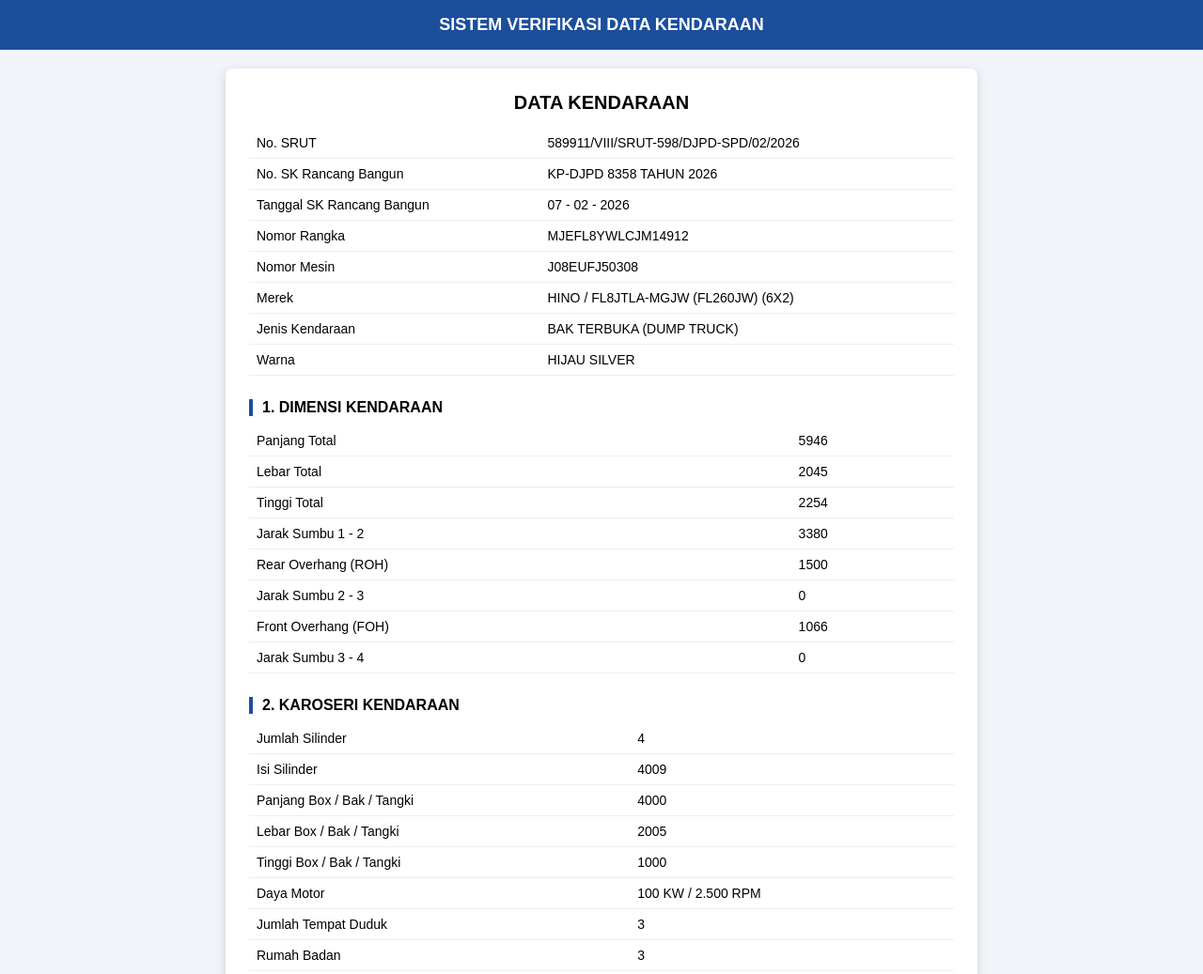
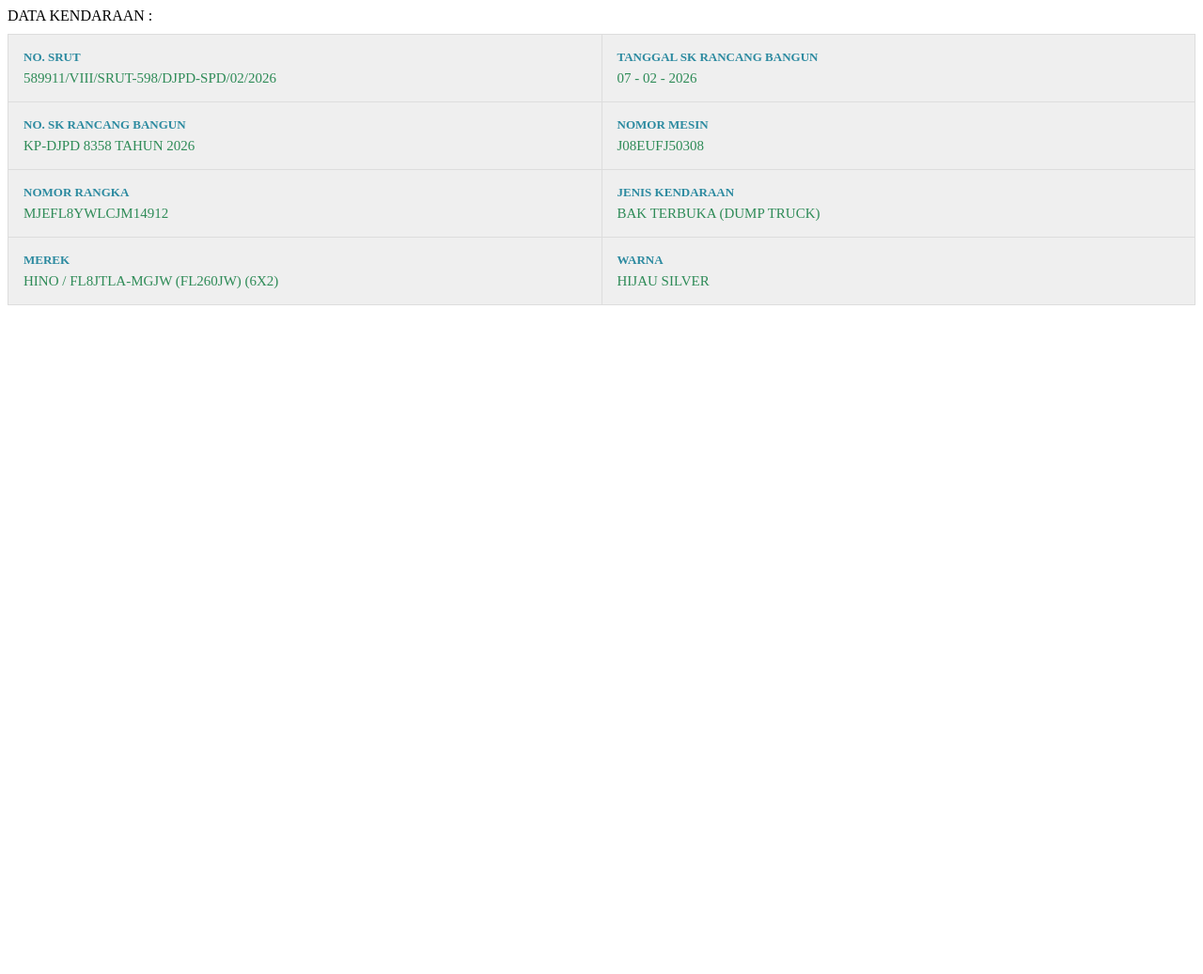
Before and after one commit to datasertifikasi/ujitiperb_dephub.go.id, a plain HTML site: page index.html in a window 1280 px wide. Shown: the top 1037 px of the page at 94% size. After the commit the page ends 800 px from the top, so only its background shows below. Drawn offline with Linux system fonts and the light colour scheme.

Commit message:
Enhance vehicle data display in index.html
Added new vehicle data section with improved styling.

```diff
--- a/index.html
+++ b/index.html
@@ -1,186 +1,83 @@
-<!DOCTYPE html>
+<div class="section">DATA KENDARAAN :</div>
 
-<html>
-<head>
-<meta charset="UTF-8">
-<title>Verifikasi Data Kendaraan</title>
-<meta name="viewport" content="width=device-width, initial-scale=1">
+<table class="table2">
+
+<tr>
+<td>
+<div class="label">NO. SRUT</div>
+<div class="value">589911/VIII/SRUT-598/DJPD-SPD/02/2026</div>
+</td>
+
+<td>
+<div class="label">TANGGAL SK RANCANG BANGUN</div>
+<div class="value">07 - 02 - 2026</div>
+</td>
+</tr>
+
+<tr>
+<td>
+<div class="label">NO. SK RANCANG BANGUN</div>
+<div class="value">KP-DJPD 8358 TAHUN 2026</div>
+</td>
+
+<td>
+<div class="label">NOMOR MESIN</div>
+<div class="value">J08EUFJ50308</div>
+</td>
+</tr>
+
+<tr>
+<td>
+<div class="label">NOMOR RANGKA</div>
+<div class="value">MJEFL8YWLCJM14912</div>
+</td>
+
+<td>
+<div class="label">JENIS KENDARAAN</div>
+<div class="value">BAK TERBUKA (DUMP TRUCK)</div>
+</td>
+</tr>
+
+<tr>
+<td>
+<div class="label">MEREK</div>
+<div class="value">HINO / FL8JTLA-MGJW (FL260JW) (6X2)</div>
+</td>
+
+<td>
+<div class="label">WARNA</div>
+<div class="value">HIJAU SILVER</div>
+</td>
+</tr>
+
+</table>
 
 <style>
 
-body{
-font-family:Arial;
-background:#f1f4f8;
-margin:0;
-}
-
-.header{
-background:#1b4f9c;
-color:white;
-text-align:center;
-padding:16px;
-font-size:18px;
-font-weight:bold;
-}
-
-.container{
-max-width:750px;
-margin:20px auto;
-background:white;
-padding:25px;
-border-radius:8px;
-box-shadow:0 3px 12px rgba(0,0,0,0.15);
-}
-
-.title{
-font-size:20px;
-margin-bottom:15px;
-text-align:center;
-font-weight:bold;
-}
-
-.section{
-margin-top:25px;
-font-size:16px;
-font-weight:bold;
-border-left:4px solid #1b4f9c;
-padding-left:10px;
-}
-
-.table{
+.table2{
 width:100%;
 border-collapse:collapse;
 margin-top:10px;
 }
 
-.table td{
-padding:8px;
-border-bottom:1px solid #eee;
-font-size:14px;
+.table2 td{
+width:50%;
+background:#efefef;
+padding:16px;
+border:1px solid #ddd;
+vertical-align:top;
 }
 
-.qr{
-text-align:center;
-margin-top:20px;
+.label{
+font-size:13px;
+color:#2c8aa0;
+font-weight:bold;
+margin-bottom:6px;
 }
 
-button{
-margin-top:15px;
-padding:12px;
-width:100%;
-background:#28a745;
-color:white;
-border:none;
-border-radius:6px;
+.value{
+color:#2e8b57;
 font-size:15px;
-cursor:pointer;
 }
 
 </style>
-
-</head>
-
-<body>
-
-<div class="header">
-SISTEM VERIFIKASI DATA KENDARAAN
-</div>
-
-<div class="container">
-
-<div class="title">
-DATA KENDARAAN
-</div>
-
-<table class="table">
-
-<tr><td>No. SRUT</td><td>589911/VIII/SRUT-598/DJPD-SPD/02/2026</td></tr>
-<tr><td>No. SK Rancang Bangun</td><td>KP-DJPD 8358 TAHUN 2026</td></tr>
-<tr><td>Tanggal SK Rancang Bangun</td><td>07 - 02 - 2026</td></tr>
-<tr><td>Nomor Rangka</td><td>MJEFL8YWLCJM14912</td></tr>
-<tr><td>Nomor Mesin</td><td>J08EUFJ50308</td></tr>
-<tr><td>Merek</td><td>HINO / FL8JTLA-MGJW (FL260JW) (6X2)</td></tr>
-<tr><td>Jenis Kendaraan</td><td>BAK TERBUKA (DUMP TRUCK)</td></tr>
-<tr><td>Warna</td><td>HIJAU SILVER</td></tr>
-
-</table>
-
-<div class="section">
-1. DIMENSI KENDARAAN
-</div>
-
-<table class="table">
-
-<tr><td>Panjang Total</td><td>5946</td></tr>
-<tr><td>Lebar Total</td><td>2045</td></tr>
-<tr><td>Tinggi Total</td><td>2254</td></tr>
-<tr><td>Jarak Sumbu 1 - 2</td><td>3380</td></tr>
-<tr><td>Rear Overhang (ROH)</td><td>1500</td></tr>
-<tr><td>Jarak Sumbu 2 - 3</td><td>0</td></tr>
-<tr><td>Front Overhang (FOH)</td><td>1066</td></tr>
-<tr><td>Jarak Sumbu 3 - 4</td><td>0</td></tr>
-
-</table>
-
-<div class="section">
-2. KAROSERI KENDARAAN
-</div>
-
-<table class="table">
-
-<tr><td>Jumlah Silinder</td><td>4</td></tr>
-<tr><td>Isi Silinder</td><td>4009</td></tr>
-<tr><td>Panjang Box / Bak / Tangki</td><td>4000</td></tr>
-<tr><td>Lebar Box / Bak / Tangki</td><td>2005</td></tr>
-<tr><td>Tinggi Box / Bak / Tangki</td><td>1000</td></tr>
-<tr><td>Daya Motor</td><td>100 KW / 2.500 RPM</td></tr>
-<tr><td>Jumlah Tempat Duduk</td><td>3</td></tr>
-<tr><td>Rumah Badan</td><td>3</td></tr>
-<tr><td>JBB / JBKB</td><td>8600 / 0</td></tr>
-<tr><td>Jenis Angkutan</td><td>ANGKUTAN BARANG</td></tr>
-<tr><td>JBI / JBKI</td><td>8600 / 0</td></tr>
-<tr><td>Bahan Bakar</td><td>SOLAR</td></tr>
-<tr><td>Sudut Pergi</td><td>12</td></tr>
-<tr><td>Pintu Keluar Darurat</td><td>0</td></tr>
-<tr><td>Varian</td><td>VARIAN II</td></tr>
-<tr><td>Keterangan Bak / Tangki</td><td>BAK MODEL AERO</td></tr>
-
-</table>
-
-<div class="qr">
-<img src="https://api.qrserver.com/v1/create-qr-code/?size=140x140&data=SRUT589911">
-</div>
-
-<button onclick="downloadPDF()">Download Sertifikat</button>
-
-</div>
-
-<script>
-
-function downloadPDF(){
-
-let isi=`
-SERTIFIKAT VERIFIKASI DATA
-
-No SRUT : 589911/VIII/SRUT-598/DJPD-SPD/02/2026
-Nomor Rangka : MJEFL8YWLCJM14912
-Nomor Mesin : J08EUFJ50308
-Merek : HINO
-Jenis Kendaraan : DUMP TRUCK
-Status : VALID
-`
-
-let blob=new Blob([isi],{type:"text/plain"})
-let link=document.createElement("a")
-
-link.href=URL.createObjectURL(blob)
-link.download="sertifikat_SRUT.txt"
-
-link.click()
-
-}
-
-</script>
-
-</body>
-</html>
```
